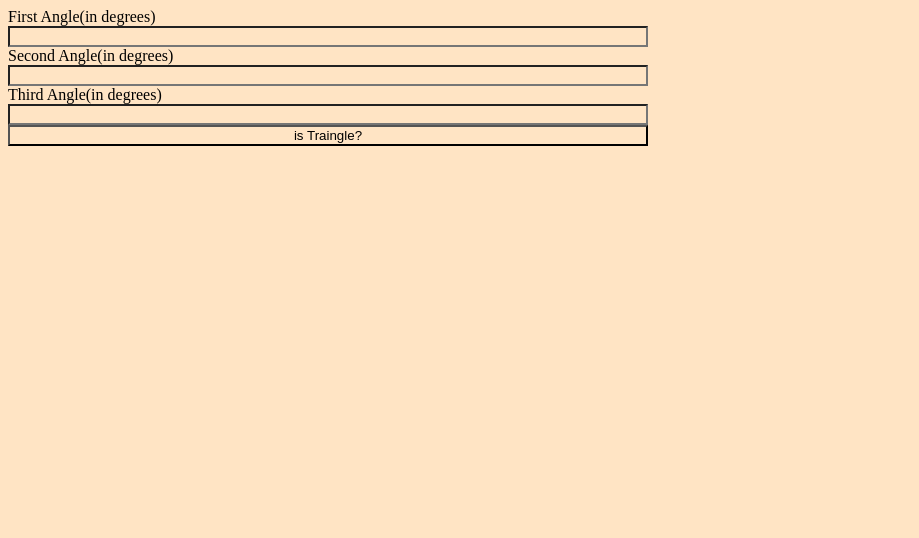
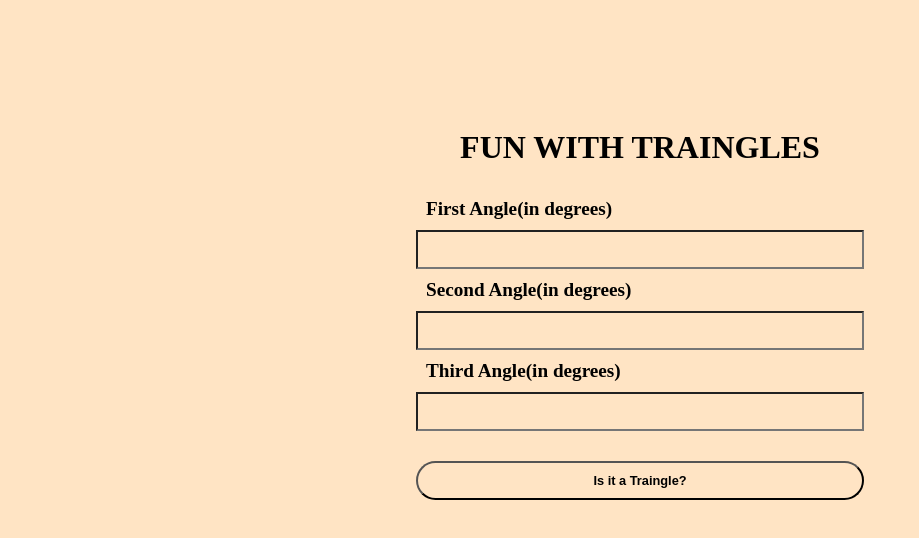
Before and after one commit to Bibin-Antony/Having-fun-with-Traingles, a plain HTML site: page index.html in a window 1280 px wide. Shown: the whole page, without its empty margins (0-919 px from the left). Drawn offline with Linux system fonts and the light colour scheme.

Commit message:
update :  minor changes

```diff
--- a/index.html
+++ b/index.html
@@ -8,13 +8,14 @@
     <title>Fun with Triangles</title>
 </head>
 <div class="container">
+    <center><h1>FUN WITH TRAINGLES</h1></center>
     <label for="first-angle">First Angle(in degrees)</label>
     <input id="first-angle" type="text"/>
     <label for="second-angle">Second Angle(in degrees)</label>
     <input id="second-angle" type="text"/>
     <label for="third-angle">Third Angle(in degrees)</label>
     <input id="third-angle" type="text"/>
-    <button id="traingle-check-button">is Traingle?</button>
+    <button id="traingle-check-button">Is it a Traingle?</button>
     <p id="output-box"></p>
 </div>
 <script src="index.js"></script>
--- a/style.css
+++ b/style.css
@@ -1,10 +1,41 @@
 *{
     background-color: bisque;
     color: black;
+
 }
 
 .container{
     display: flex;
     flex-direction: column;
-    width: 50vw;
+    justify-content: center;
+    width: 35vw;
+    margin: auto;
+    padding-top: 100px;
 }
+label{
+    padding: 10px;
+    font-size: 1.2rem;
+    font-weight: 550;
+}
+
+input{
+    padding: 10px;
+}
+input:hover{
+    color: bisque;
+    background-color: black;
+}
+
+button{
+    margin-top: 30px;
+    padding: 10px;
+    border-radius: 20px;
+    font-size: 0.8rem;
+    font-weight: 600;
+}
+
+
+#traingle-check-button:hover{
+    color: bisque;
+    background-color: black;
+}
```
